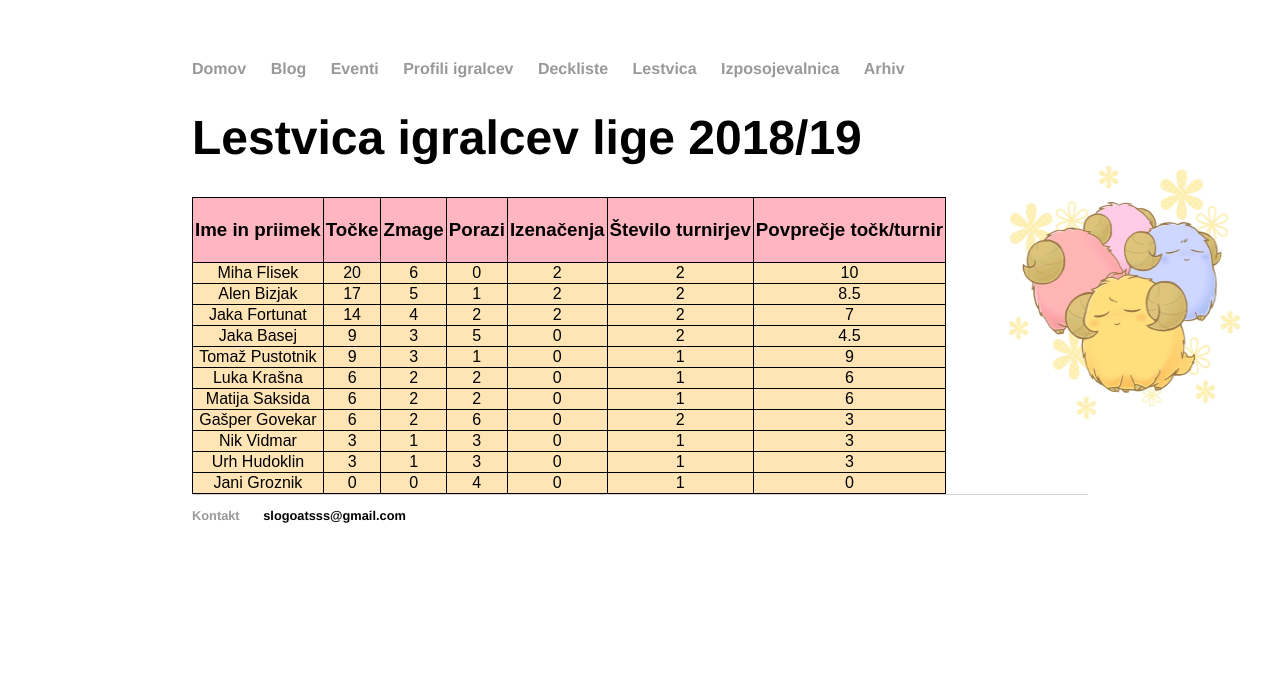
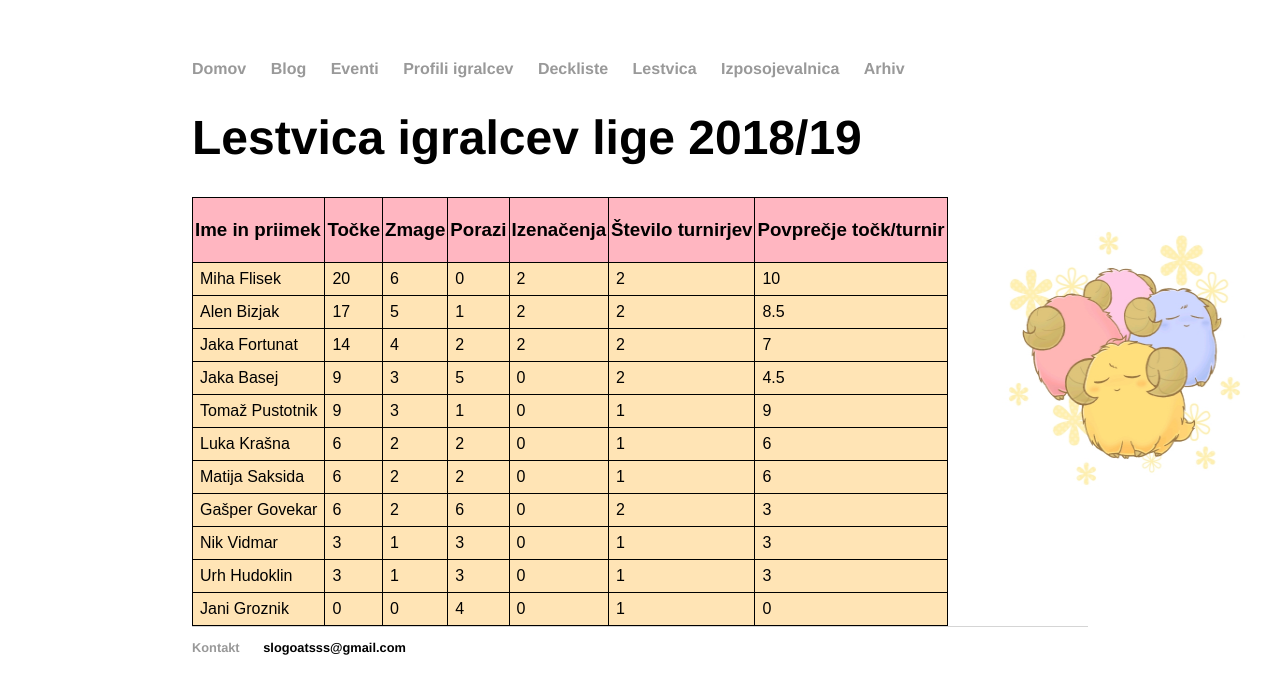
Before and after one commit to slogoatsss/slogoatsss.github.io, a Jekyll site: the page built from lestvica/index.html, in a window 1280 px wide. Shown: the top 694 px of the page. Built offline with Jekyll 4.4.1, drawn with Linux system fonts in a browser that asks for light colours.

Commit message:
Update main.css

```diff
--- a/css/main.css
+++ b/css/main.css
@@ -5,6 +5,21 @@ body {
 	background-position: right center;
 	background-size: 300px 300px;
 	background-repeat: no-repeat;
+}
+table {
+   border-collapse:collapse;
+   text-align:left;
+}
+th {
+    padding: 7px;
+    text-align: left;
+    border: 1px solid black;
+	background-color: #F4A460;
+}
+td {
+    padding: 7px;
+    text-align: left;
+    border: 1px solid ;
 }
 nav ul, footer ul {
     font-family:'Helvetica', 'Arial', 'Sans-Serif';
```
